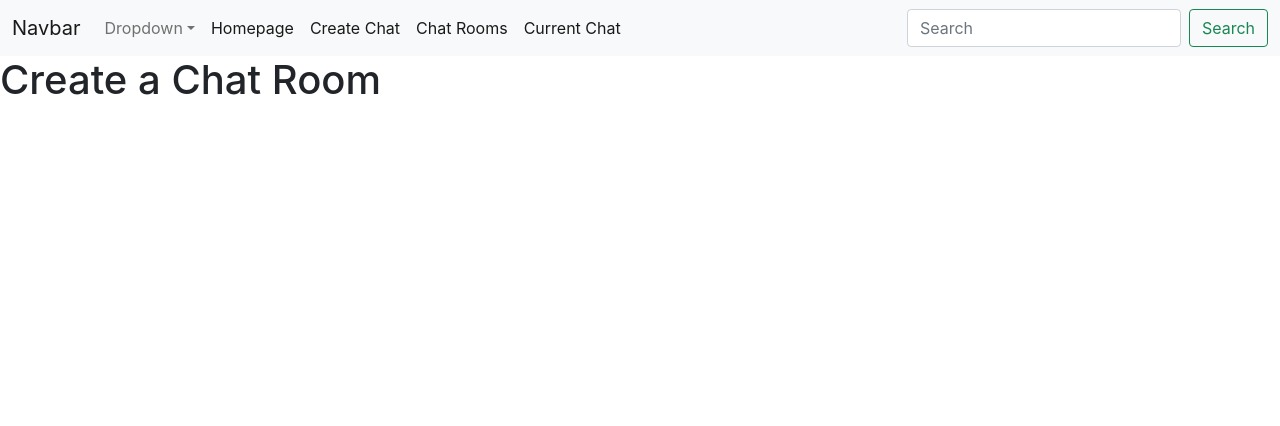
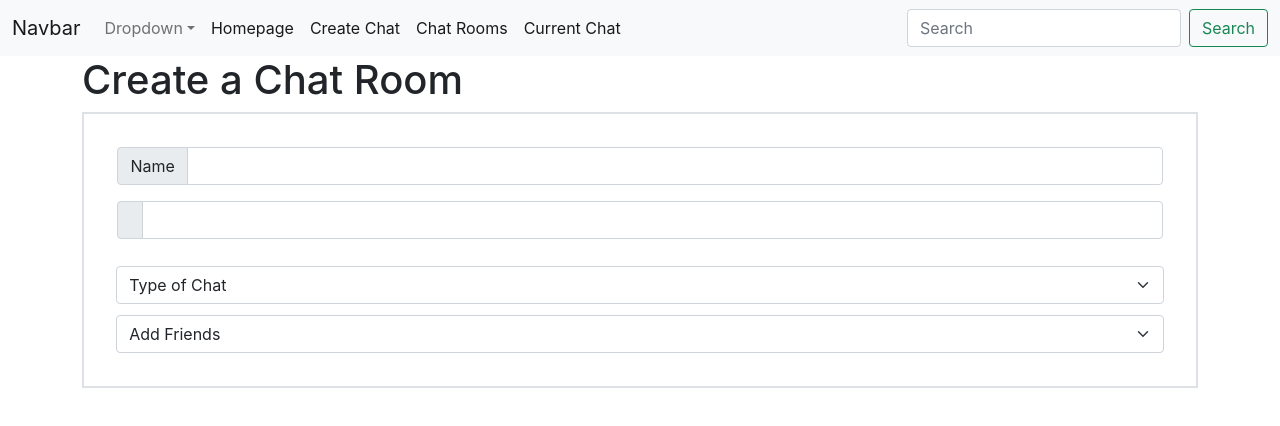
Before and after one commit to jihoshin28/fs_messenger_client, a React (Create React App) app: page /create_chat in a window 1280 px wide. Shown: the top 426 px of the page. Built offline with nearby package versions, Linux system fonts and the light colour scheme; no server answers.

Commit message:
create chat form

```diff
--- a/public/index.html
+++ b/public/index.html
@@ -15,7 +15,7 @@
       user's mobile device or desktop. See https://developers.google.com/web/fundamentals/web-app-manifest/
     -->
     <link href="https://cdn.jsdelivr.net/npm/bootstrap@5.0.2/dist/css/bootstrap.min.css" rel="stylesheet" integrity="sha384-EVSTQN3/azprG1Anm3QDgpJLIm9Nao0Yz1ztcQTwFspd3yD65VohhpuuCOmLASjC" crossorigin="anonymous">
-    <script src="https://maxcdn.bootstrapcdn.com/bootstrap/3.4.1/js/bootstrap.min.js"></script>
+    <script src="https://cdn.jsdelivr.net/npm/bootstrap@5.0.2/dist/js/bootstrap.bundle.min.js" integrity="sha384-MrcW6ZMFYlzcLA8Nl+NtUVF0sA7MsXsP1UyJoMp4YLEuNSfAP+JcXn/tWtIaxVXM" crossorigin="anonymous"></script>
     <link rel="manifest" href="%PUBLIC_URL%/manifest.json" />
     <!--
       Notice the use of %PUBLIC_URL% in the tags above.
--- a/src/App.css
+++ b/src/App.css
@@ -48,3 +48,17 @@ body {
 #messages > li:nth-child(odd) {
   background: #efefef;
 }
+
+.dropdown-menu {
+  height: 80vh;
+  width: 80vw;
+}
+
+.create-chat-div {
+  padding: 3%;
+}
+
+.form-select {
+  margin: 1% 0 0 1%;
+  width: 98%;
+}
--- a/src/pages/CreateChat.js
+++ b/src/pages/CreateChat.js
@@ -9,8 +9,35 @@ const CreateChat = () => {
         setRoomId(id)
     }, [])
     return (
-        <div>
-            <h1>Create a Chat Room</h1>
+        <div class = "container">
+            <div class = "row">
+                <h1>Create a Chat Room</h1>
+            </div>
+            <div class = "create-chat-div border border-2">
+                <div class = "row">
+                    <div class="input-group mb-3">
+                        <span class="input-group-text" id="inputGroup-sizing-default">Name</span>
+                        <input type="text" class="form-control" aria-label="Sizing example input" aria-describedby="inputGroup-sizing-default"/>
+                    </div>
+                    <div class="input-group mb-3">
+                        <span class="input-group-text" id="inputGroup-sizing-default"></span>
+                        <input type="text" class="form-control" aria-label="Sizing example input" aria-describedby="inputGroup-sizing-default"/>
+                    </div>
+                    <select class="form-select" aria-label="Default select example">
+                        <option selected>Type of Chat</option>
+                        <option value="1">One</option>
+                        <option value="2">Two</option>
+                        <option value="3">Three</option>
+                    </select>
+                    <select class="form-select" aria-label="Default select example">
+                        <option selected>Add Friends</option>
+                        <option value="1">One</option>
+                        <option value="2">Two</option>
+                        <option value="3">Three</option>
+                    </select>
+                </div>
+            </div>
+
 
         </div>
     );
```
